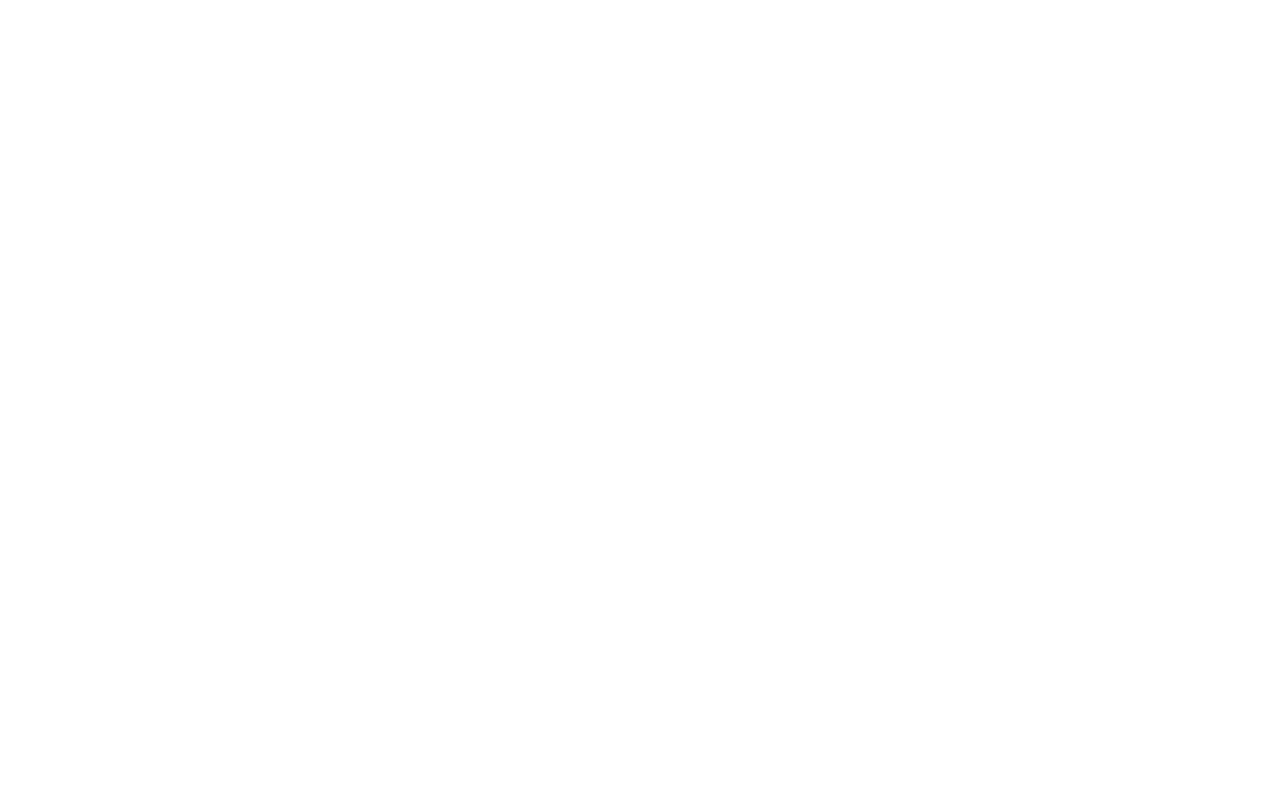
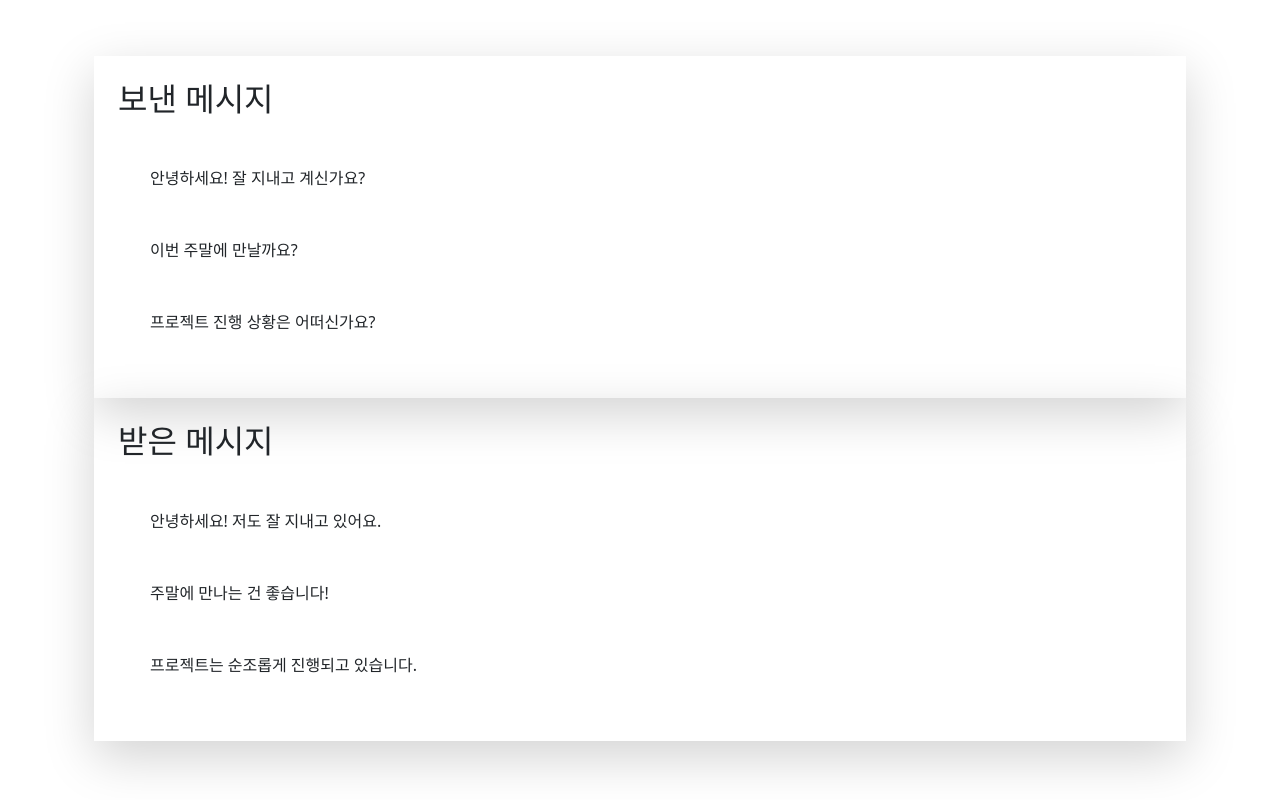
Before and after one commit to ZZKNU/front-end, a React (Vite) app: page /messagelist in a window 1280 px wide. Before the commit this address had no page. Built offline with nearby package versions, Linux system fonts and the light colour scheme.

Commit message:
feat: Message 목록 페이지 생성, 쪽지 보내기 모달 수정

```diff
--- a/src/App.jsx
+++ b/src/App.jsx
@@ -10,6 +10,7 @@
 import MyPage from "./page/MyPage";
 import ShowPage from "./page/ShowPage";
 import EditPage from "./page/EditPage";
+import MessagePage from "./page/MessagePage";
 
 function App() {
   // 사이드바 상태 관리
@@ -31,6 +32,7 @@
           <Route path="/my" element={<MyPage />} />
           <Route path="/list/:id" element={<ShowPage />} />
           <Route path="/list/:id/edit" element={<EditPage />} />
+          <Route path="/messagelist" element={<MessagePage />} />
         </Routes>
       </div>
     </BrowserRouter>
--- a/src/components/MessageForm.jsx
+++ b/src/components/MessageForm.jsx
@@ -1,5 +1,6 @@
 import { useState, useEffect } from "react";
 import Modal from "./Modal";
+import { Link } from "react-router-dom";
 // import { getFollowList } from "../apis/api";
 
 const friendList = [
@@ -101,6 +102,15 @@
 }) => {
   return (
     <Modal isOpen={isOpen} onClose={onClose} title="쪽지 보내기">
+      <div className="flex justify-end">
+        <Link
+          className="bg-indigo-600 text-white rounded-full px-3 py-1 hover:bg-indigo-700 no-underline"
+          to='/messagelist'
+          onClick={() => {onClose()}}
+        >
+          메시지 목록
+        </Link>
+      </div>
       <MessageForm
         onSendMessage={onSendMessage}
         onClose={onClose}
--- /dev/null
+++ b/src/page/MessagePage.jsx
@@ -0,0 +1,46 @@
+import { useState } from 'react';
+
+const MessagePage = () => {
+  // 샘플 데이터
+  const [sentMessages, setSentMessages] = useState([
+    { id: 1, content: "안녕하세요! 잘 지내고 계신가요?" },
+    { id: 2, content: "이번 주말에 만날까요?" },
+    { id: 3, content: "프로젝트 진행 상황은 어떠신가요?" }
+  ]);
+
+  const [receivedMessages, setReceivedMessages] = useState([
+    { id: 1, content: "안녕하세요! 저도 잘 지내고 있어요." },
+    { id: 2, content: "주말에 만나는 건 좋습니다!" },
+    { id: 3, content: "프로젝트는 순조롭게 진행되고 있습니다." }
+  ]);
+
+  return (
+    <div className="container flex flex-col md:flex-row p-4 mt-10 space-x-4 justify-center items-start min-h-screen">
+      {/* 보낸 메시지 */}
+      <div className="flex-1 bg-blue-100 p-4 rounded-lg shadow-lg">
+        <h2 className="text-xl font-bold mb-4">보낸 메시지</h2>
+        <ul className="space-y-4">
+          {sentMessages.map((message) => (
+            <li key={message.id} className="border-b py-4">
+              {message.content}
+            </li>
+          ))}
+        </ul>
+      </div>
+
+      {/* 받은 메시지 */}
+      <div className="flex-1 bg-green-100 p-4 rounded-lg shadow-lg">
+        <h2 className="text-xl font-bold mb-4">받은 메시지</h2>
+        <ul className="space-y-4">
+          {receivedMessages.map((message) => (
+            <li key={message.id} className="border-b py-4">
+              {message.content}
+            </li>
+          ))}
+        </ul>
+      </div>
+    </div>
+  );
+};
+
+export default MessagePage;
```
